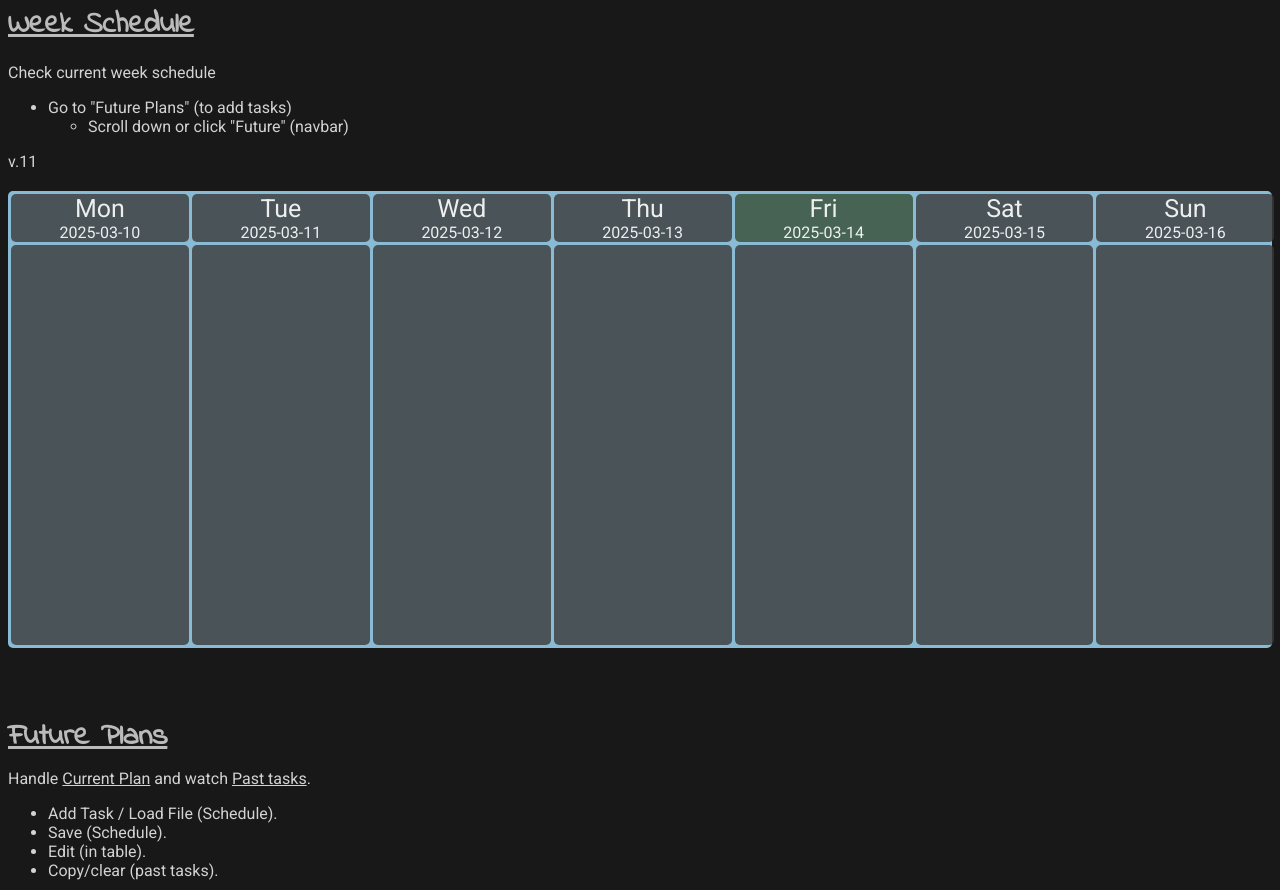
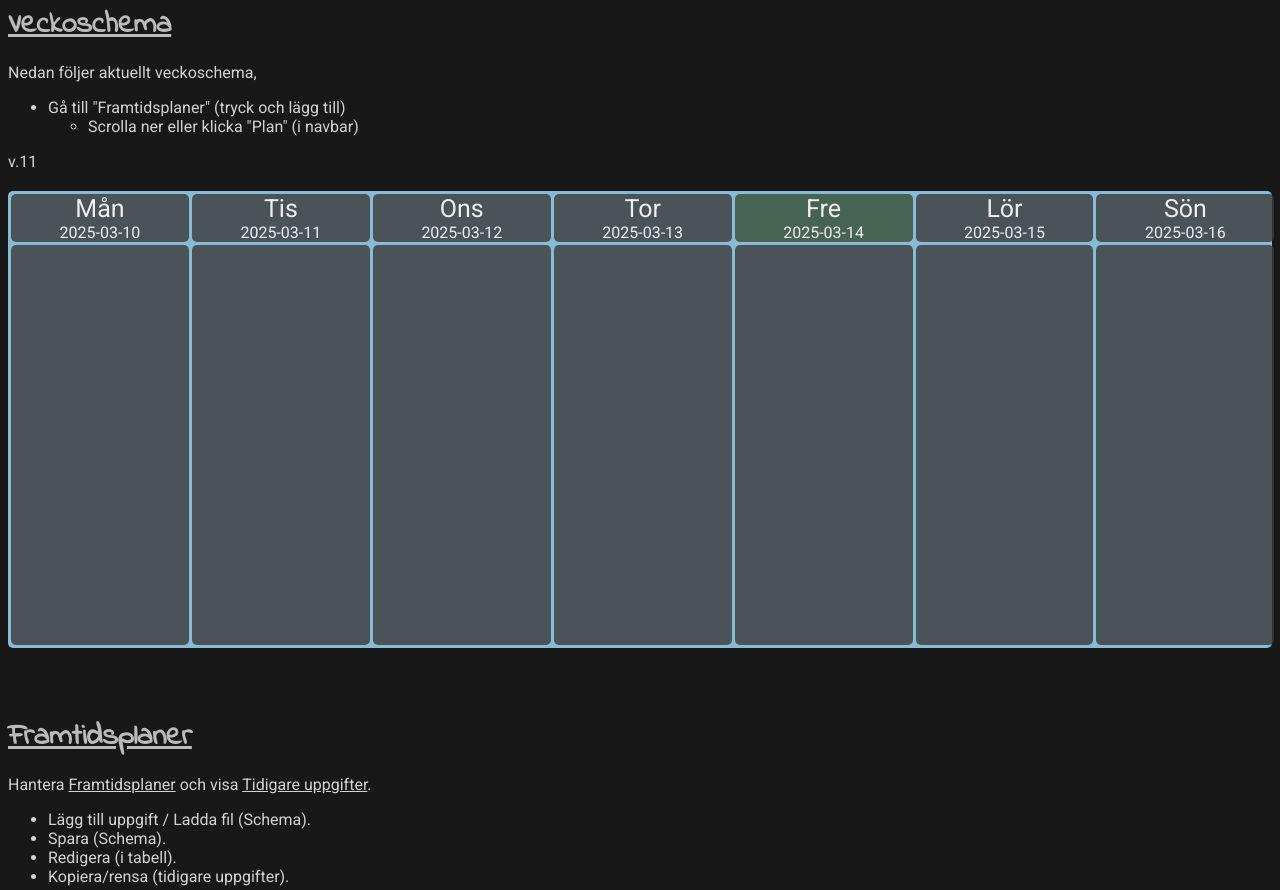
Before and after one commit to filipsjostrand/Personal_Efficiency_App, a plain HTML site: page index.html in a window 1280 px wide. Shown: the part 784-1674 px from the top of the page. Drawn offline with Linux system fonts and the light colour scheme.

Commit message:
ADD language.js (translation week schedule)

```diff
--- a/index.html
+++ b/index.html
@@ -127,12 +127,12 @@
         <div id="weekly-div"></div>
         <h3 id="weekly-heading" class="app-heading">Week Schedule</h3>
         <div id="week-plan-info">
-          <p>
+          <p id="weekly-desc">
             Check current week schedule
             <ul>
-              <li>Go to "Future Plans" (to add tasks)</li>
+              <li id="go-future-plans">Go to "Future Plans" (to add tasks)</li>
               <ul>
-                <li>Scroll down or click "Future" (navbar)</li>
+                <li id="go-future-navbar">Scroll down or click "Future" (navbar)</li>
               </ul>
             </ul>
           </p>
@@ -258,13 +258,24 @@
       <section>
         <div id="future-div"></div>
         <h3 id="future-heading" class="app-heading">Future Plans</h3>
-        Handle <u>Current Plan</u> and watch <u>Past tasks</u>.
-        <ul>
-          <li>Add Task / Load File (Schedule).</li>
-          <li>Save (Schedule).</li>
-          <li>Edit (in table).</li>
-          <li>Copy/clear (past tasks).</li>
-        </ul>
+
+        <p id="future-desc"><u id="current-plan-words"></u><u id="past-tasks-words"></u>.
+          <ul>
+            <!-- <li id="add-list"></li>
+            <li id="save-list"></li>
+            <li id="edit-list"></li>
+            <li id="copy-clear-list"></li> -->
+          </ul>
+        </p>
+
+        <!-- <p id="future-desc">Handle <u id="current-plan-words">Current Plan</u> and watch <u id="past-tasks-words">Past tasks</u>.
+          <ul>
+            <li id="add-list">Add Task / Load File (Schedule).</li>
+            <li id="save-list">Save (Schedule).</li>
+            <li id="edit-list">Edit (in table).</li>
+            <li id="copy-clear-list">Copy/clear (past tasks).</li>
+          </ul>
+        </p> -->
         <br>
 
 
@@ -640,6 +651,19 @@
                 allowfullscreen>
             </iframe>
         </div>
+
+        <div id="iframe-container-f">
+          <iframe
+              id="music-player-lofi-girl"
+              width="560"
+              height="315"
+              title="YouTube video player"
+              frameborder="0"
+              allow="accelerometer; autoplay; clipboard-write; encrypted-media; gyroscope; picture-in-picture; web-share"
+              referrerpolicy="strict-origin-when-cross-origin"
+              allowfullscreen>
+          </iframe>
+      </div>
       </div>
 
       <audio
--- a/language.js
+++ b/language.js
@@ -194,6 +194,132 @@ document.getElementById('input-box-v2').placeholder = placeholderTop3Text[select
 document.getElementById('app-info').innerHTML = appInfo[selectedLanguage];
 document.getElementById('todos-heading').innerHTML = top3Todos[selectedLanguage];
 
+// Översättning (veckoschema)
+// week schedule
+
+// function capitalizeFirstLetter(str) {
+//   if (!str) return ''; // Handle empty strings
+//   return str.charAt(0).toUpperCase() + str.slice(1);
+// }
+
+// const veckoSchemaSV = capitalizeFirstLetter("Veckoschema");
+// const weekScheduleEN = capitalizeFirstLetter("Week Schedule");
+
+const weekHeading = {
+  sv: `Veckoschema`,
+  en: `Week schedule`,
+  // sv: veckoSchemaSV,
+  // en: weekScheduleEN,
+}
+
+const weekPDesc = {
+  sv: `Nedan följer aktuellt veckoschema,`,
+  en: `Check current week schedule,`,
+}
+
+const goFuturePlans = {
+  sv: `Gå till "Framtidsplaner" (tryck och lägg till)`,
+  en: `Go to "Future Plans" (to add tasks)`,
+}
+
+const goFutureNavbar = {
+  sv: `Scrolla ner eller klicka "Plan" (i navbar)`,
+  en: `Scroll down or click "Future" (navbar)`,
+}
+
+const weekDisplayTwo = {
+  sv: `v.11`,
+  en: `wk. 11`,
+}
+
+const monWeekSchedule = {
+  sv: `Mån`,
+  en: `Mon`,
+}
+const tueWeekSchedule = {
+  sv: `Tis`,
+  en: `Tue`,
+}
+const wedWeekSchedule = {
+  sv: `Ons`,
+  en: `Wed`,
+}
+const thuWeekSchedule = {
+  sv: `Tor`,
+  en: `Thu`,
+}
+const friWeekSchedule = {
+  sv: `Fre`,
+  en: `Fri`,
+}
+const satWeekSchedule = {
+  sv: `Lör`,
+  en: `Sat`,
+}
+const sunWeekSchedule = {
+  sv: `Sön`,
+  en: `Sun`,
+}
+
+
+// Översättning (Future plans)
+
+
+const futureHeading = {
+  sv: `Framtidsplaner`,
+  en: `Future Plans`,
+}
+
+//  Current Plan and watch Past tasks.
+// Add Task / Load File (Schedule).
+// Save (Schedule).
+// Edit (in table).
+// Copy/clear (past tasks).
+
+const currentPlanWords = {
+  sv: `Framtidsplaner`,
+  en: `Future Plans`,
+}
+
+const pastTasksWords = {
+  sv: `Framtidsplaner`,
+  en: `Future Plans`,
+}
+
+// const futureDesc = {
+//   sv: `Handle current Plan Words and watch pastTasksWords tasks`,
+//   en: `Hantera currentPlanWords and watch pastTasksWords tasks`,
+//   // sv: `Handle ${currentPlanWords[selectedLanguage]} and watch ${pastTasksWords[selectedLanguage]} tasks`,
+//   // en: `Handle ${currentPlanWords[selectedLanguage]} and watch ${pastTasksWords[selectedLanguage]} tasks`,
+// }
+
+const futureDesc = {
+  sv: `Hantera <u id="current-plan-words">Framtidsplaner</u> och visa <u id="past-tasks-words">Tidigare uppgifter</u>.
+    <ul>
+      <li id="add-list">Lägg till uppgift / Ladda fil (Schema).</li>
+      <li id="save-list">Spara (Schema).</li>
+      <li id="edit-list">Redigera (i tabell).</li>
+      <li id="copy-clear-list">Kopiera/rensa (tidigare uppgifter).</li>
+    </ul>
+  `,
+  en: `Handle <u id="current-plan-words">"Future Plans"</u> and watch <u id="past-tasks-words">Past tasks</u>.
+    <ul>
+      <li id="add-list">Add Task / Load File (Schedule)..</li>
+      <li id="save-list">Save (Schedule).</li>
+      <li id="edit-list">Edit (in table).</li>
+      <li id="copy-clear-list">Copy/clear (past tasks).</li>
+    </ul>
+  `,
+}
+//
+//
+//
+// Edit current plan (in the table).
+// Copy/clear past tasks.
+
+
+
+
   // Översättning (Footer)
 
 const footerContact = {
@@ -206,8 +332,8 @@ const footerContact = {
     sv: `Skicka e-post <i class="fa-solid fa-envelope"></i>`,
   }
 
-  document.querySelector('.footer-contact h3').innerHTML = footerContact[selectedLanguage];
-  document.querySelector('.footer-contact a').innerHTML = footerContactEmail[selectedLanguage];
+  // document.querySelector('.footer-contact h3').innerHTML = footerContact[selectedLanguage];
+  // document.querySelector('.footer-contact a').innerHTML = footerContactEmail[selectedLanguage];
 
   // _ _ _
    // _ _ _
@@ -673,17 +799,44 @@ const footerContact = {
           console.log("runTranslation(selectedLanguage) körs");
           console.log("selectedLanguage (i runTranslation(selectedLanguage)) = "+ selectedLanguage);
 
+          // Navbar
           document.getElementById('top-todos').innerHTML = navbarTodo[selectedLanguage];
           document.getElementById('weekly-calendar').innerHTML = navbarWeek[selectedLanguage];
           document.getElementById('important-dates').innerHTML = navbarPlan[selectedLanguage];
           document.getElementById('timer').innerHTML = navbarTimer[selectedLanguage];
           document.getElementById('about-me').innerHTML = navbarAbout[selectedLanguage];
           document.querySelector('.info').innerHTML = infoBullets[selectedLanguage];
+
+
+
           document.querySelector('.add-button-v2').innerHTML = addButton2[selectedLanguage];
           document.getElementById('top3-label').innerHTML = top3Label[selectedLanguage];
           document.getElementById('input-box-v2').placeholder = placeholderTop3Text[selectedLanguage];
           document.getElementById('app-info').innerHTML = appInfo[selectedLanguage];
           document.getElementById('todos-heading').innerHTML = top3Todos[selectedLanguage];
+
+          // Veckoschema
+          document.getElementById('weekly-heading').innerHTML = weekHeading[selectedLanguage];
+          document.getElementById('weekly-desc').innerHTML = weekPDesc[selectedLanguage];
+          document.getElementById('week-display-2').innerHTML = weekDisplayTwo[selectedLanguage];
+
+          document.getElementById('go-future-plans').innerHTML = goFuturePlans[selectedLanguage];
+          document.getElementById('go-future-navbar').innerHTML = goFutureNavbar[selectedLanguage];
+          document.getElementById('mon-day').innerHTML = monWeekSchedule[selectedLanguage];
+          document.getElementById('tue-day').innerHTML = tueWeekSchedule[selectedLanguage];
+          document.getElementById('wed-day').innerHTML = wedWeekSchedule[selectedLanguage];
+          document.getElementById('thu-day').innerHTML = thuWeekSchedule[selectedLanguage];
+          document.getElementById('fri-day').innerHTML = friWeekSchedule[selectedLanguage];
+          document.getElementById('sat-day').innerHTML = satWeekSchedule[selectedLanguage];
+          document.getElementById('sun-day').innerHTML = sunWeekSchedule[selectedLanguage];
+
+
+
+          // Framtidsplaner
+          document.getElementById('future-heading').innerHTML = futureHeading[selectedLanguage];
+          document.getElementById('future-desc').innerHTML = futureDesc[selectedLanguage];
+
+          // Footer
           document.querySelector('.footer-contact h3').innerHTML = footerContact[selectedLanguage];
           document.querySelector('.footer-contact a').innerHTML = footerContactEmail[selectedLanguage];
 
--- a/timerstyle.css
+++ b/timerstyle.css
@@ -78,7 +78,8 @@
 #iframe-container-b,
 #iframe-container-c,
 #iframe-container-d,
-#iframe-container-e {
+#iframe-container-e,
+#iframe-container-f {
     display: flex;
 }
 
```
